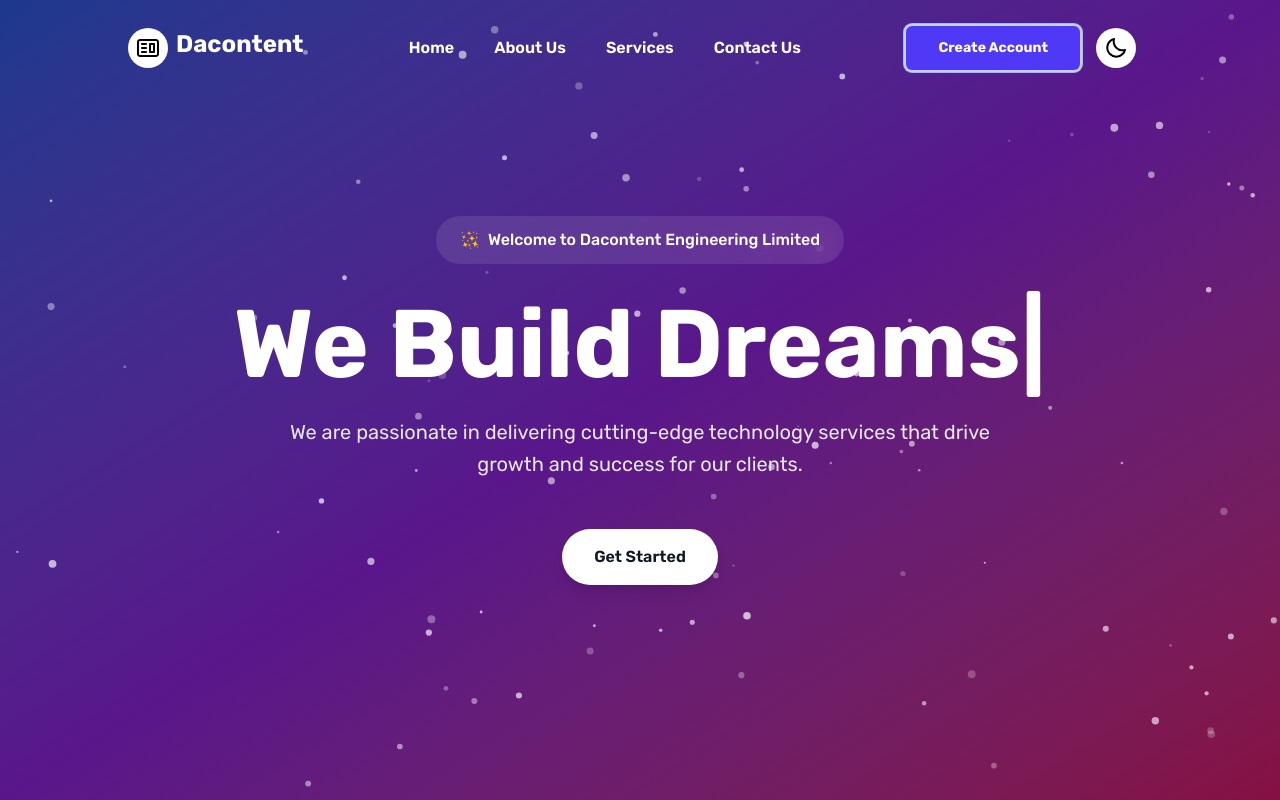
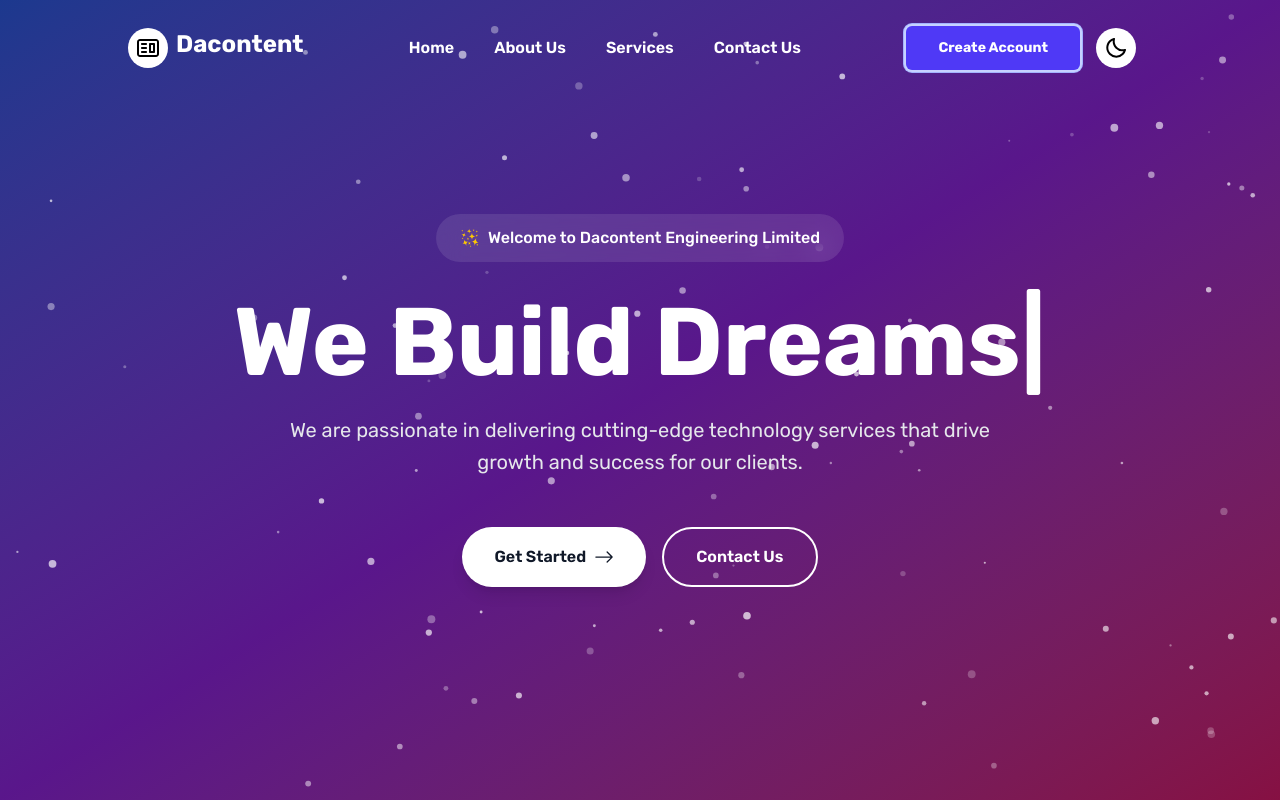
Before and after one commit to dayo8080/dacontent-frontend, a Next.js app: page / in a window 1280 px wide. Built offline with nearby package versions, Linux system fonts and the light colour scheme.

Commit message:
Contact us button

```diff
--- a/components/Home/Hero/Hero.tsx
+++ b/components/Home/Hero/Hero.tsx
@@ -1,5 +1,6 @@
 import Link from "next/link";
 import React, { useEffect, useRef } from "react";
+import { BsArrowRight } from "react-icons/bs";
 import { GiSparkles } from "react-icons/gi";
 import { TypeAnimation } from "react-type-animation";
 
@@ -109,6 +110,13 @@ const Hero = () => {
             className="group inline-flex items-center justify-center space-x-2 bg-white dark:bg-white text-gray-900 dark:text-gray-900 px-8 py-4 rounded-full font-semibold hover:bg-blue-500 hover:text-white transition-all duration-300 transform hover:scale-105 shadow-lg hover:shadow-2xl"
           >
             <span>Get Started</span>
+            <BsArrowRight className="h-5 w-5 group-hover:translate-x-1 transition-transform" />
+          </Link>
+          <Link
+            href={"#"}
+            className="inline-flex items-center justify-center space-x-2 bg-transparent border-2 border-white text-white px-8 py-4 rounded-full font-semibold hover:bg-white hover:text-gray-900 transition-all duration-300 transform hover:scale-105"
+          >
+            <span>Contact Us</span>
           </Link>
         </div>
       </div>
```
